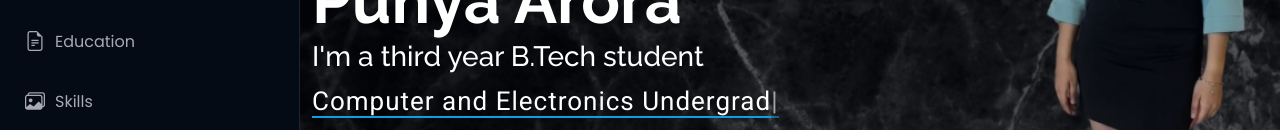
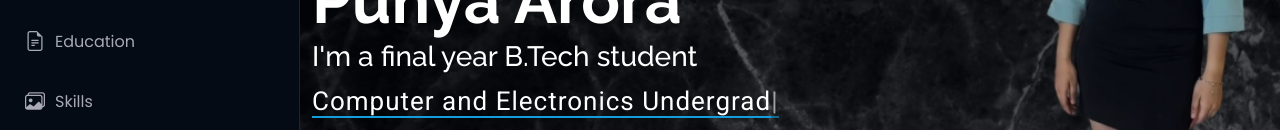
Before and after one commit to punya349/Portfolio, a plain HTML site: page index.html in a window 1280 px wide. Shown: the part 358-488 px from the top of the page. Drawn offline with Linux system fonts and the light colour scheme.

Commit message:
Update student year from third to final

```diff
--- a/index.html
+++ b/index.html
@@ -73,7 +73,7 @@
 
       <div class="container" data-aos="fade-up" data-aos-delay="100">
         <h2>Punya Arora</h2>
-        <h3>I'm a third year B.Tech student</h3>
+        <h3>I'm a final year B.Tech student</h3>
         <p><span class="typed" data-typed-items="Computer and Electronics Undergrad, An aspiring software engineer, A web developer">Designer</span><span class="typed-cursor typed-cursor--blink" aria-hidden="true"></span><span class="typed-cursor typed-cursor--blink" aria-hidden="true"></span></p>
 
       </div>
```
